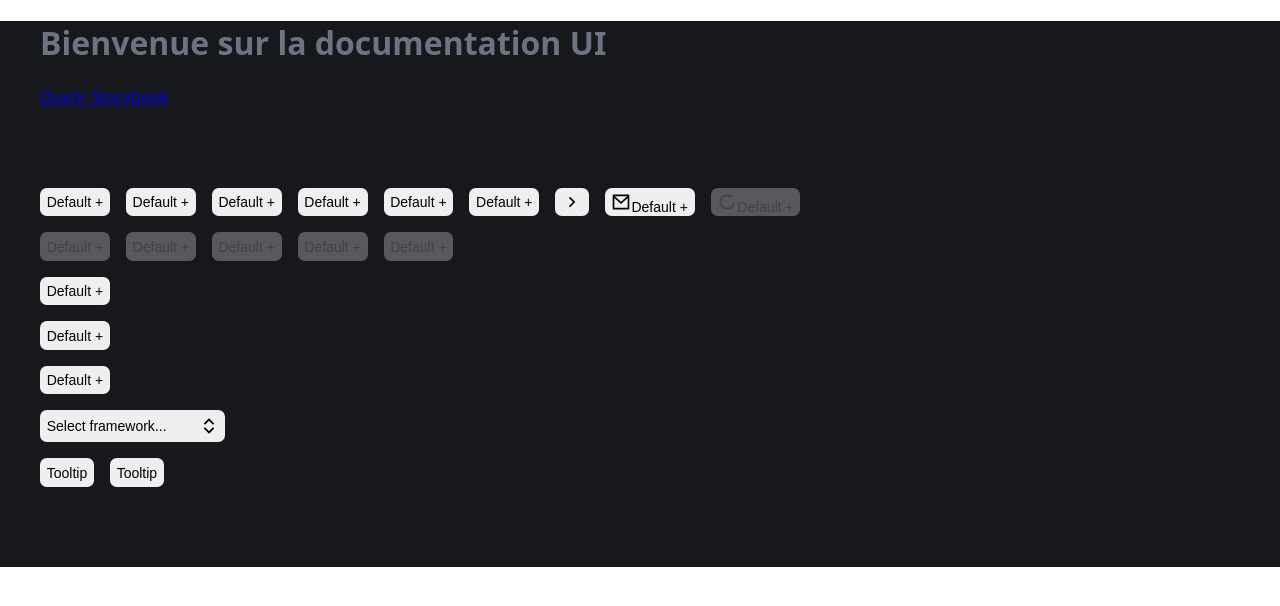
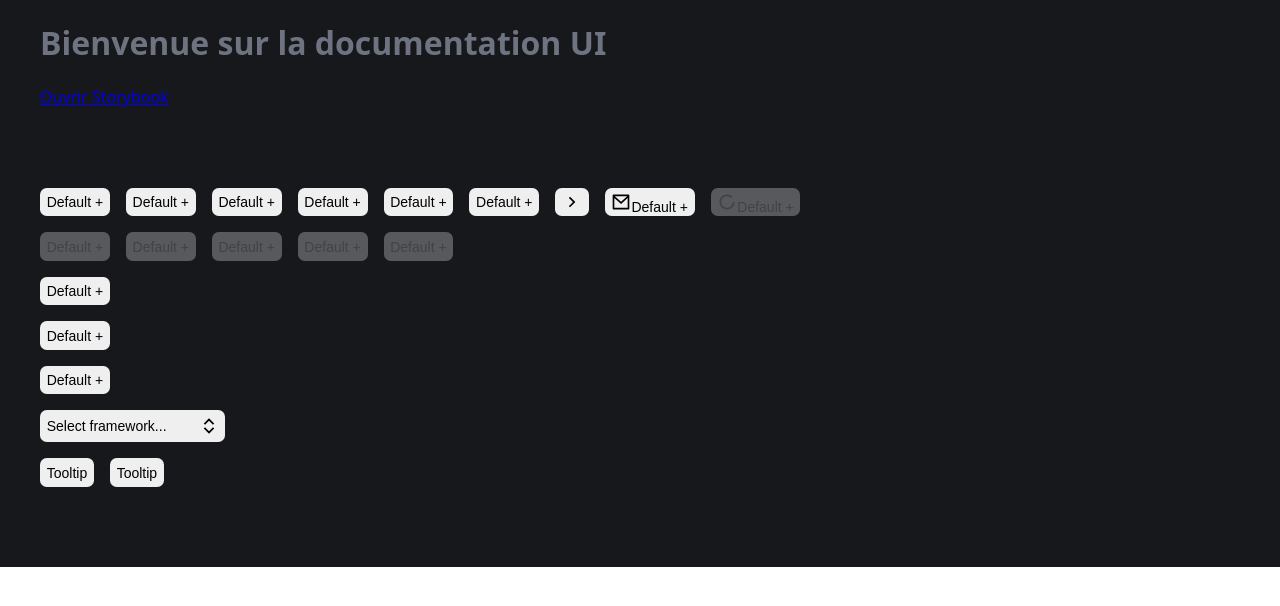
Before and after one commit to elyseeMB/librairiesComponents, a React (Vite) app: page / in a window 1280 px wide. Shown: the top 606 px of the page. Built offline with nearby package versions, Linux system fonts and the light colour scheme.

Commit message:
fix: css container

```diff
--- a/src/Presentation.tsx
+++ b/src/Presentation.tsx
@@ -1,5 +1,5 @@
 import { Button } from "./stories/atoms/button/Button.tsx";
-import { Icon } from "./stories/atoms/icon/Icon.tsx";
+import { Icon, IconSymbols } from "./stories/atoms/icon/Icon.tsx";
 import { Tooltip } from "./stories/molecules/Tooltip/Tooltip.tsx";
 import { Combobox } from "./stories/molecules/combobox/Combobox.tsx";
 
@@ -7,9 +7,19 @@ const label = {
   button: "Default +",
 };
 
+export function App() {
+  return (
+    <div className="page-wrapper">
+      <div className="container">
+        <Presentation />
+      </div>
+    </div>
+  );
+}
+
 export function Presentation() {
   return (
-    <div className="container">
+    <>
       <div>
         <h1>Bienvenue sur la documentation UI</h1>
         <a href="./storybook/" target="_blank" rel="noopener noreferrer">
@@ -62,6 +72,6 @@ export function Presentation() {
           </div>
         </div>
       </div>
-    </div>
+    </>
   );
 }
--- a/src/css/layout/layout.css
+++ b/src/css/layout/layout.css
@@ -12,3 +12,9 @@
   );
   margin-inline: auto;
 }
+
+.page-wrapper {
+  display: inline-block;
+  width: 100%;
+  height: 100%;
+}
--- a/src/index.css
+++ b/src/index.css
@@ -23,6 +23,8 @@
 body {
   padding: 0;
   margin: 0;
+  width: 100%;
+  height: auto;
   background: var(--body-bg);
   color: var(--gray-500, #6d7380);
 }
--- a/src/main.tsx
+++ b/src/main.tsx
@@ -1,6 +1,6 @@
 import { createRoot } from "react-dom/client";
 import "./index.css";
-import { Presentation } from "./Presentation.tsx";
+import { App, Presentation } from "./Presentation.tsx";
 import React from "react";
 import { IconSymbols } from "./stories/atoms/icon/Icon.tsx";
 
@@ -9,6 +9,6 @@ document.body.dataset.theme = "dark";
 createRoot(document.body).render(
   <React.StrictMode>
     <IconSymbols />
-    <Presentation />
+    <App />
   </React.StrictMode>
 );
```
